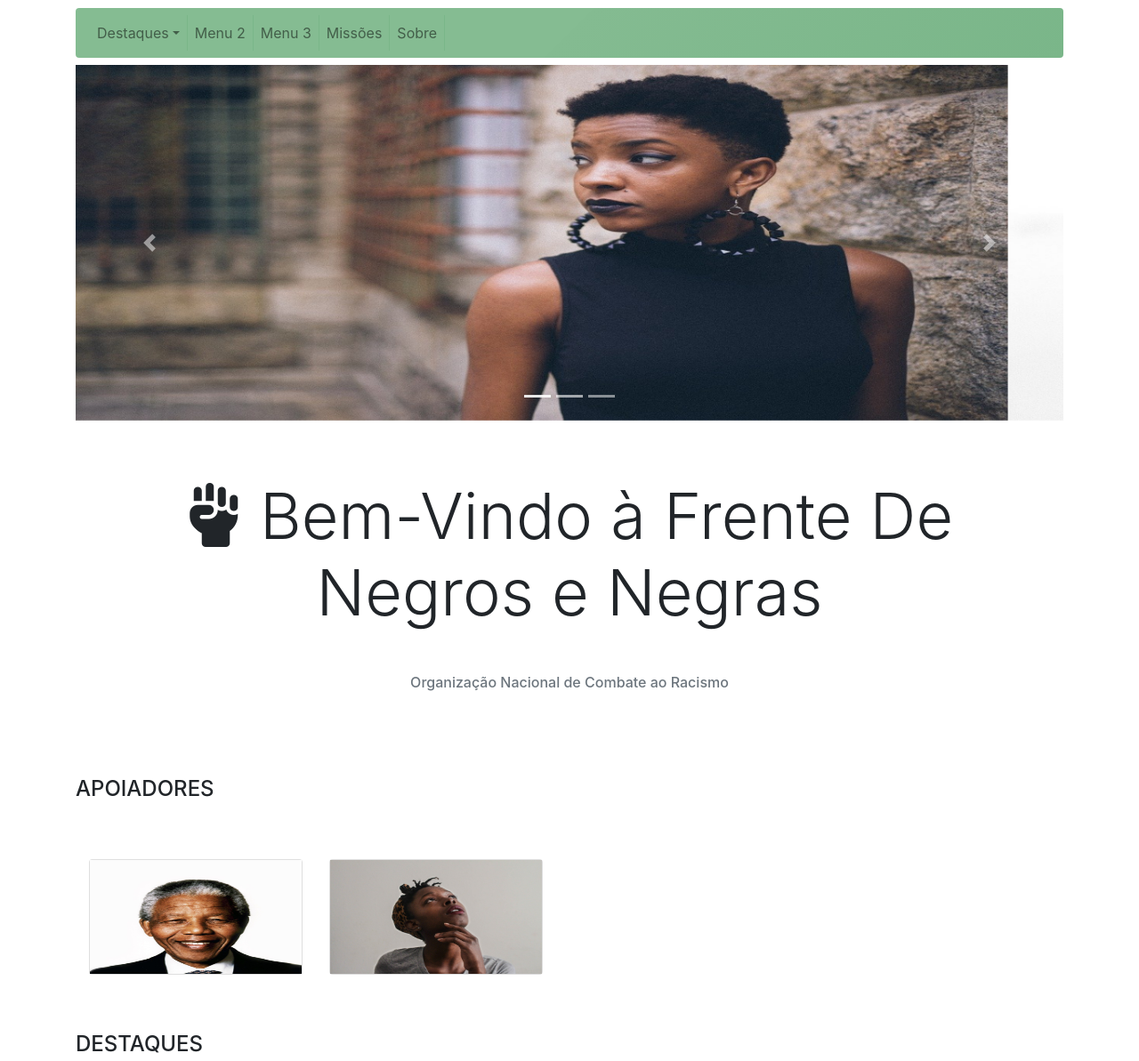
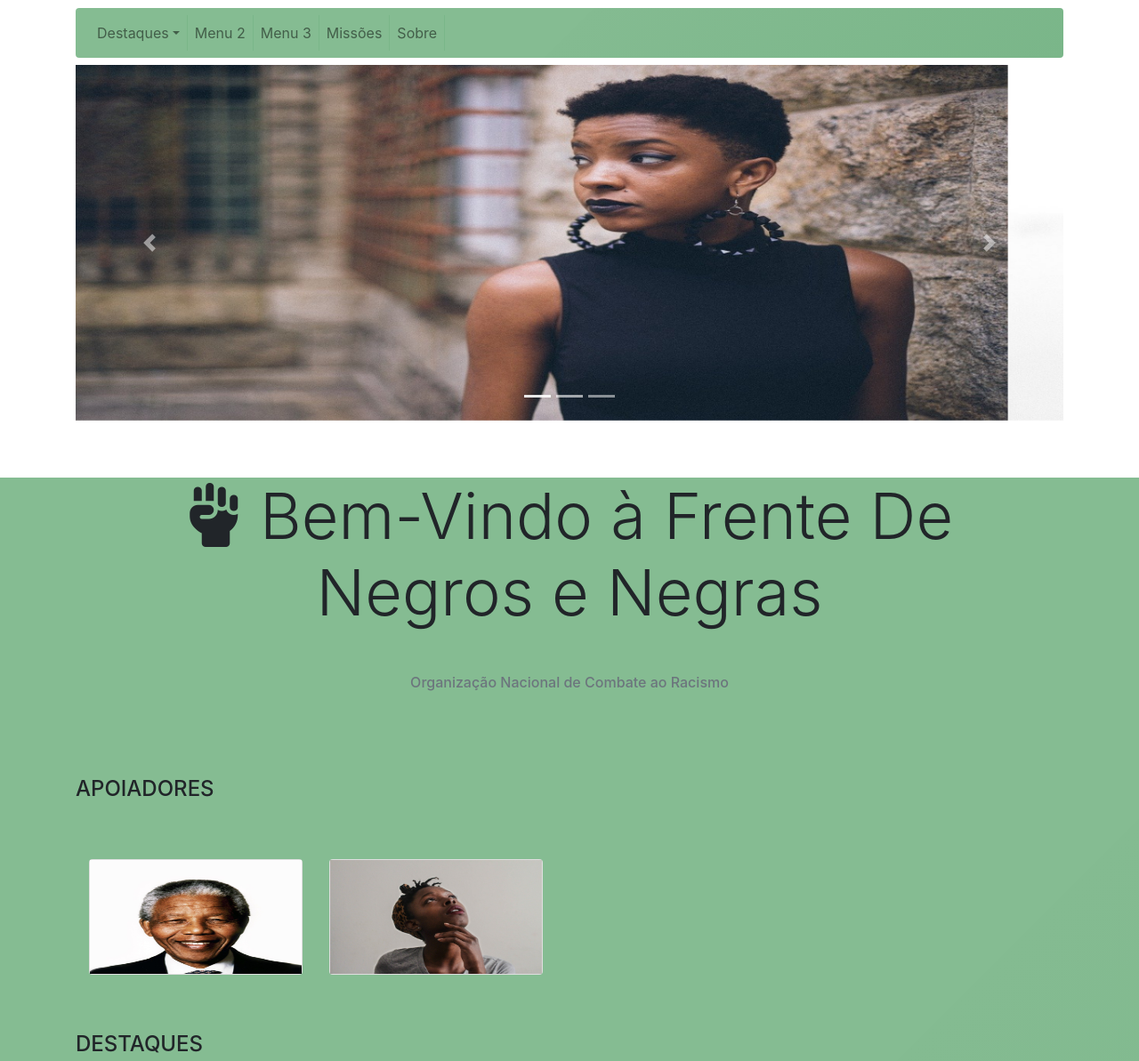
Before and after one commit to fnn-ong/fnn-ong.github.io, a plain HTML site: page index.html in a window 1280 px wide. Shown: the part 107-1300 px from the top of the page at 89% size. Drawn offline with nearby package versions, Linux system fonts and the light colour scheme.

Commit message:
Atualização de cor de fundo de conteudo

```diff
--- a/personal_css/style.css
+++ b/personal_css/style.css
@@ -38,6 +38,10 @@ nav {
     height: 400px;
 }
 
+#content{
+    background-image: linear-gradient(-225deg, #85BC92 50%, #84BB91 48%, #7AB689 100%);
+}
+
 #supporters img {
     width: 100%;
     height: 8rem;
```
